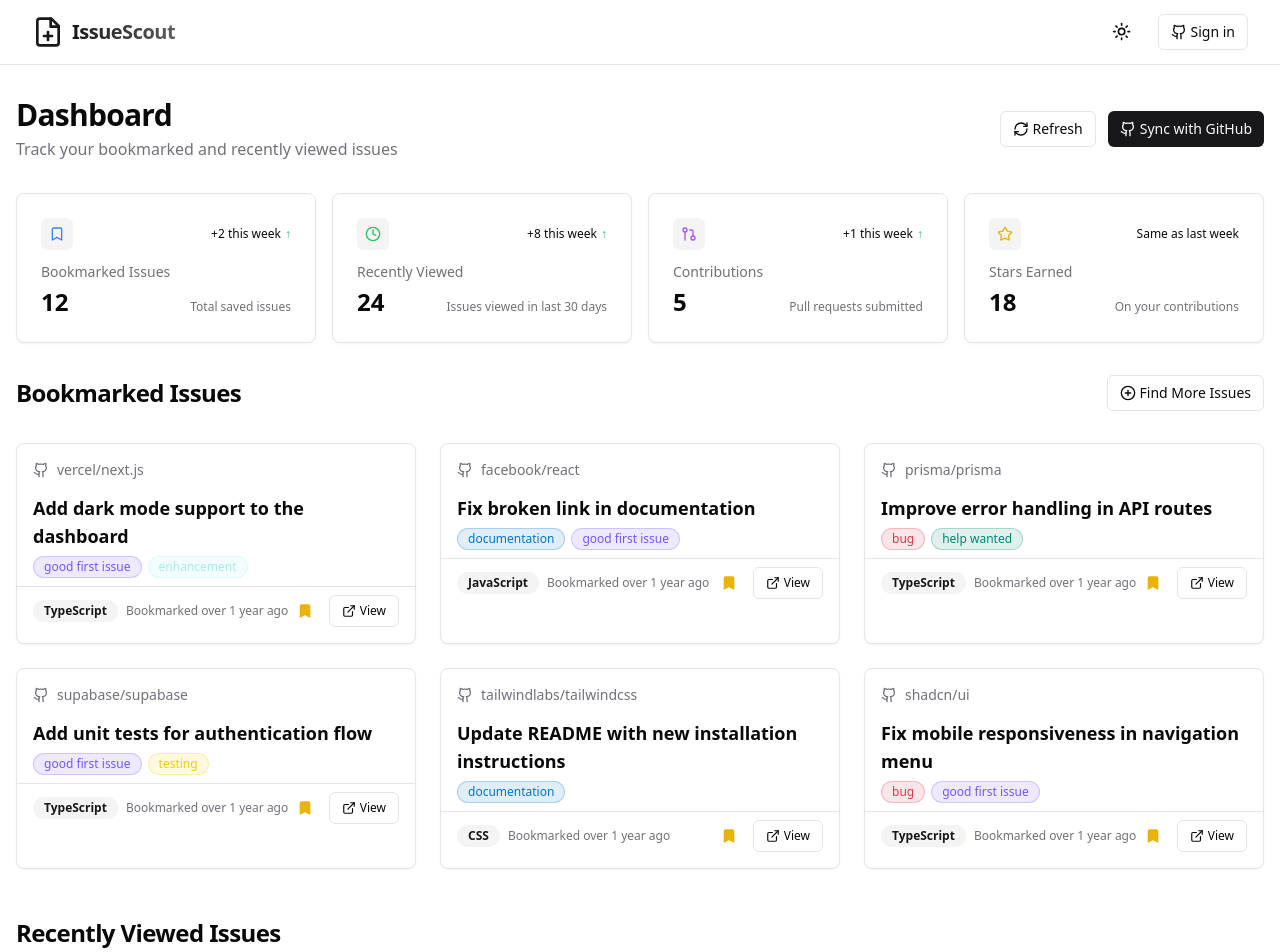
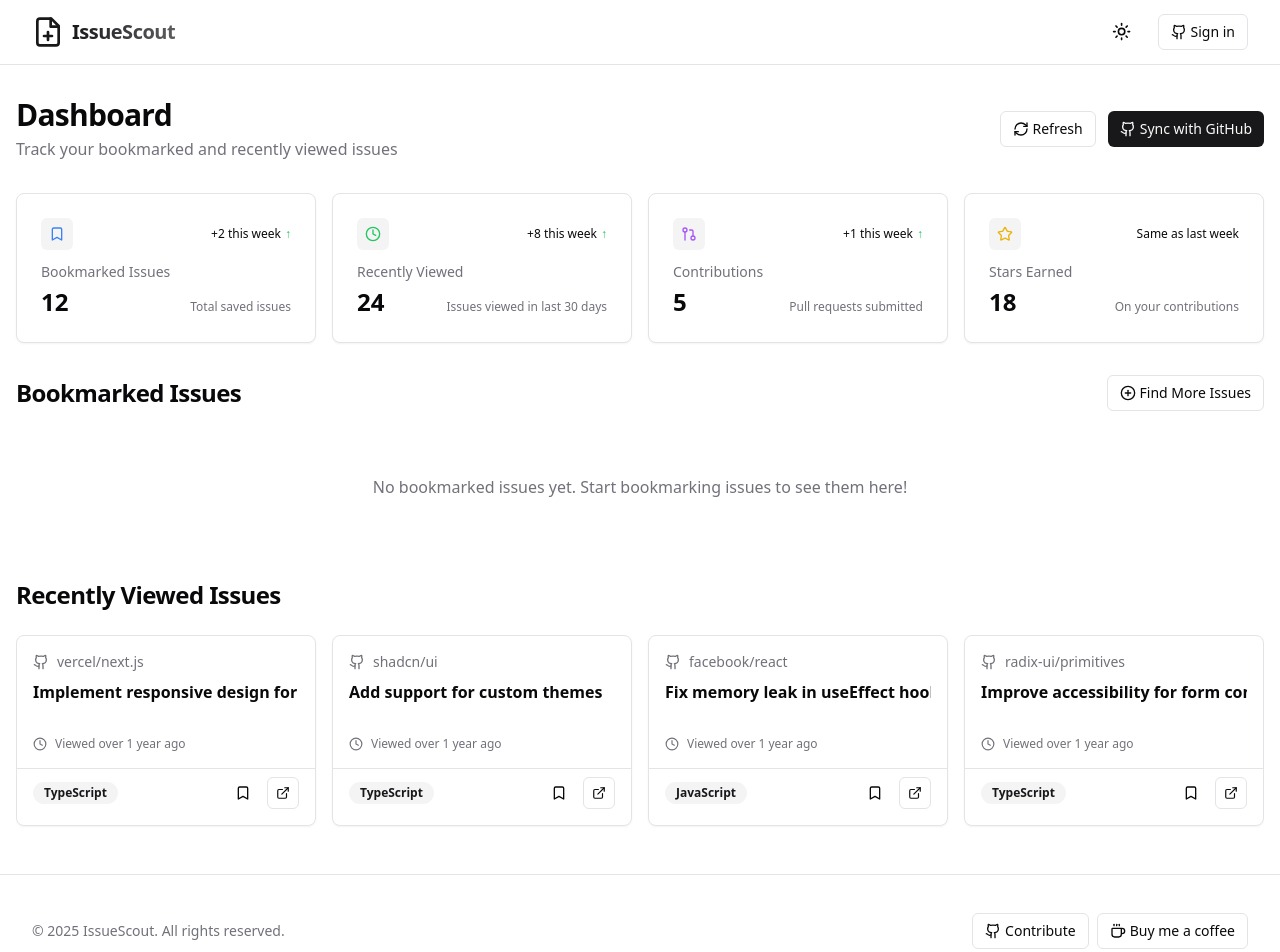
Before and after one commit to shashankxrm/IssueScout, a Next.js app: page /dashboard in a window 1280 px wide. Shown: the top 952 px of the page. Built offline with nearby package versions, Linux system fonts and the light colour scheme.

Commit message:
bookmark functionality for localstorage

```diff
--- a/app/layout.tsx
+++ b/app/layout.tsx
@@ -5,6 +5,7 @@ import "./globals.css"
 import { ThemeProvider } from "@/components/theme-provider"
 import Header from "@/components/header"
 import Footer from "@/components/footer"
+import { Toaster } from "sonner"
 
 const inter = Inter({ subsets: ["latin"], variable: "--font-sans" })
 
@@ -34,6 +35,7 @@ export default function RootLayout({
             <Footer />
           </div>
         </ThemeProvider>
+        <Toaster position="bottom-right" />
       </body>
     </html>
   )
--- a/components/dashboard/bookmarked-issues.tsx
+++ b/components/dashboard/bookmarked-issues.tsx
@@ -1,89 +1,26 @@
-import { BookmarkedIssueCard } from "@/components/dashboard/bookmarked-issue-card"
-import { EmptyState } from "@/components/empty-state"
+'use client'
 
-// Mock data for demonstration
-const mockBookmarkedIssues = [
-  {
-    id: 1,
-    title: "Add dark mode support to the dashboard",
-    repo: "vercel/next.js",
-    language: "TypeScript",
-    labels: [
-      { name: "good first issue", color: "7057ff" },
-      { name: "enhancement", color: "a2eeef" },
-    ],
-    bookmarkedAt: "2023-12-15T12:00:00Z",
-  },
-  {
-    id: 2,
-    title: "Fix broken link in documentation",
-    repo: "facebook/react",
-    language: "JavaScript",
-    labels: [
-      { name: "documentation", color: "0075ca" },
-      { name: "good first issue", color: "7057ff" },
-    ],
-    bookmarkedAt: "2023-12-18T09:15:00Z",
-  },
-  {
-    id: 3,
-    title: "Improve error handling in API routes",
-    repo: "prisma/prisma",
-    language: "TypeScript",
-    labels: [
-      { name: "bug", color: "d73a4a" },
-      { name: "help wanted", color: "008672" },
-    ],
-    bookmarkedAt: "2023-12-10T15:30:00Z",
-  },
-  {
-    id: 4,
-    title: "Add unit tests for authentication flow",
-    repo: "supabase/supabase",
-    language: "TypeScript",
-    labels: [
-      { name: "good first issue", color: "7057ff" },
-      { name: "testing", color: "fbca04" },
-    ],
-    bookmarkedAt: "2023-12-17T11:45:00Z",
-  },
-  {
-    id: 5,
-    title: "Update README with new installation instructions",
-    repo: "tailwindlabs/tailwindcss",
-    language: "CSS",
-    labels: [{ name: "documentation", color: "0075ca" }],
-    bookmarkedAt: "2023-12-19T14:20:00Z",
-  },
-  {
-    id: 6,
-    title: "Fix mobile responsiveness in navigation menu",
-    repo: "shadcn/ui",
-    language: "TypeScript",
-    labels: [
-      { name: "bug", color: "d73a4a" },
-      { name: "good first issue", color: "7057ff" },
-    ],
-    bookmarkedAt: "2023-12-16T10:10:00Z",
-  },
-]
+import { useBookmarks } from "@/hooks/useBookmarks"
+import { IssueCard } from "@/components/issue-card"
 
 export function BookmarkedIssues() {
-  const hasBookmarks = mockBookmarkedIssues.length > 0
+  const { bookmarks } = useBookmarks()
 
-  if (!hasBookmarks) {
+  if (bookmarks.length === 0) {
     return (
-      <EmptyState
-        title="No bookmarked issues yet"
-        description="Start exploring and bookmark issues you're interested in"
-      />
+      <div className="text-center py-8 text-muted-foreground">
+        No bookmarked issues yet. Start bookmarking issues to see them here!
+      </div>
     )
   }
 
   return (
     <div className="grid grid-cols-1 md:grid-cols-2 lg:grid-cols-3 gap-6">
-      {mockBookmarkedIssues.map((issue) => (
-        <BookmarkedIssueCard key={issue.id} issue={issue} />
+      {bookmarks.map((issue) => (
+        <IssueCard
+          key={issue.id}
+          issue={issue}
+        />
       ))}
     </div>
   )
--- a/components/issue-grid.tsx
+++ b/components/issue-grid.tsx
@@ -42,26 +42,22 @@ export function IssueGrid({ issues, loading, error }: IssueGridProps) {
   return (
     <div className="grid grid-cols-1 md:grid-cols-2 lg:grid-cols-3 gap-6">
       {issues.map((issue) => {
-        if (!issue.repository) {
-          console.warn('Issue missing repository data:', issue);
-          return null;
-        }
-
         const issueData = {
           id: issue.id,
           title: issue.title,
-          repo: issue.repository.full_name,
+          repo: issue.repository?.full_name || issue.repository_url.split('/').slice(-2).join('/'),
           number: issue.number,
           description: issue.body || "No description provided",
-          labels: (issue.labels || []).map(label => ({
+          labels: issue.labels.map(label => ({
             name: label.name,
             color: label.color
           })),
-          language: issue.repository.language || "Unknown",
-          stars: issue.repository.stargazers_count || 0,
-          comments: issue.comments || 0,
+          language: issue.repository?.language || "Unknown",
+          stars: issue.repository?.stargazers_count || 0,
+          comments: issue.comments,
           createdAt: issue.created_at,
-          lastActivity: issue.updated_at
+          lastActivity: issue.updated_at,
+          html_url: issue.html_url
         };
 
         return (
--- /dev/null
+++ b/hooks/useBookmarks.ts
@@ -0,0 +1,106 @@
+"use client"
+
+import { useState, useEffect, useCallback } from 'react';
+
+interface Label {
+  name: string;
+  color: string;
+}
+
+interface Issue {
+  id: number;
+  title: string;
+  repo: string;
+  number: number;
+  description: string;
+  labels: Label[];
+  language: string;
+  stars: number;
+  comments: number;
+  createdAt: string;
+  lastActivity: string;
+  html_url: string;
+}
+
+interface BookmarkState {
+  bookmarks: Issue[];
+  isBookmarked: (issueId: number) => boolean;
+  toggleBookmark: (issue: Issue) => void;
+}
+
+const STORAGE_KEY = 'bookmarks';
+const BOOKMARKS_CHANGED_EVENT = 'bookmarksChanged';
+
+// Helper functions to manage localStorage
+const getStoredBookmarks = (): Issue[] => {
+  try {
+    const stored = localStorage.getItem(STORAGE_KEY);
+    if (stored) {
+      const parsed = JSON.parse(stored);
+      return Array.isArray(parsed) ? parsed : [];
+    }
+  } catch (error) {
+    console.error('Error reading bookmarks from localStorage:', error);
+  }
+  return [];
+};
+
+const saveBookmarks = (bookmarks: Issue[]): void => {
+  try {
+    localStorage.setItem(STORAGE_KEY, JSON.stringify(bookmarks));
+    // Dispatch custom event to notify all components
+    window.dispatchEvent(new CustomEvent(BOOKMARKS_CHANGED_EVENT, { detail: bookmarks }));
+  } catch (error) {
+    console.error('Error saving bookmarks to localStorage:', error);
+  }
+};
+
+export function useBookmarks(): BookmarkState {
+  const [bookmarks, setBookmarks] = useState<Issue[]>(getStoredBookmarks());
+
+  // Listen for bookmark changes from other components
+  useEffect(() => {
+    const handleBookmarksChanged = (event: CustomEvent<Issue[]>) => {
+      console.log('Bookmarks changed event received:', event.detail);
+      setBookmarks(event.detail);
+    };
+
+    window.addEventListener(BOOKMARKS_CHANGED_EVENT, handleBookmarksChanged as EventListener);
+    return () => {
+      window.removeEventListener(BOOKMARKS_CHANGED_EVENT, handleBookmarksChanged as EventListener);
+    };
+  }, []);
+
+  const isBookmarked = useCallback((issueId: number): boolean => {
+    return bookmarks.some(bookmark => bookmark.id === issueId);
+  }, [bookmarks]);
+
+  const toggleBookmark = useCallback((issue: Issue) => {
+    console.log('Toggling bookmark for issue:', issue);
+    const currentBookmarks = getStoredBookmarks();
+    console.log('Current bookmarks from storage:', currentBookmarks);
+
+    const isAlreadyBookmarked = currentBookmarks.some(
+      bookmark => bookmark.id === issue.id
+    );
+
+    let newBookmarks;
+    if (isAlreadyBookmarked) {
+      console.log('Removing bookmark');
+      newBookmarks = currentBookmarks.filter(bookmark => bookmark.id !== issue.id);
+    } else {
+      console.log('Adding bookmark');
+      newBookmarks = [...currentBookmarks, issue];
+    }
+
+    console.log('New bookmarks to save:', newBookmarks);
+    saveBookmarks(newBookmarks);
+    setBookmarks(newBookmarks);
+  }, []);
+
+  return {
+    bookmarks,
+    isBookmarked,
+    toggleBookmark,
+  };
+}
```
Also changed, not shown: components/issue-card.tsx (+33 -6 lines).
